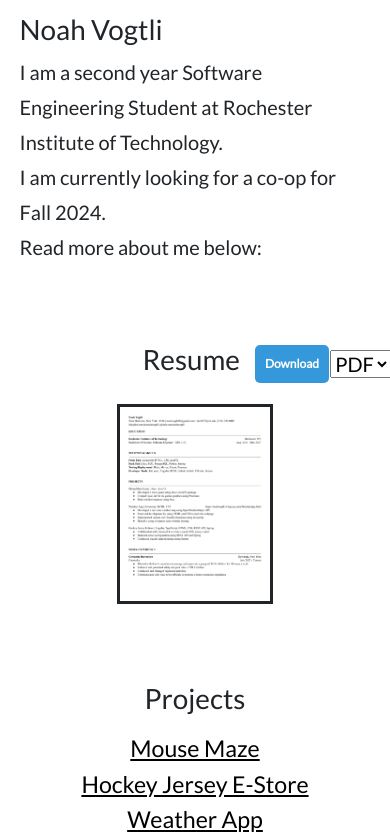
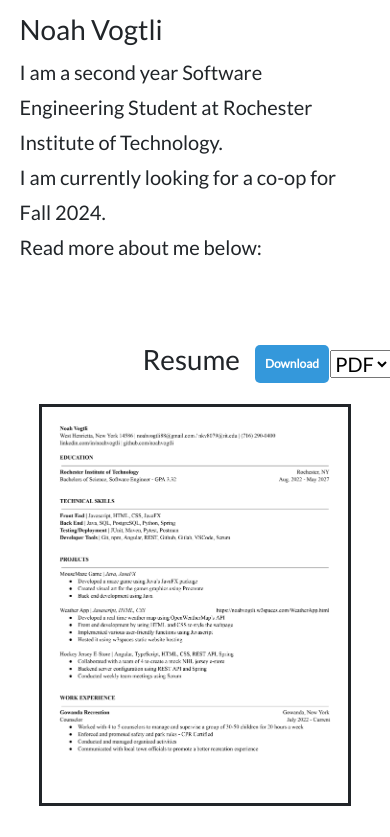
Before and after one commit to noahvogtli/portfolio, a website: page index.html in a window 390 px wide. Shown: the part 263-1100 px from the top of the page. Drawn offline with nearby package versions, Linux system fonts and the light colour scheme.

Commit message:
added resume to be bigger in phone

```diff
--- a/index.html
+++ b/index.html
@@ -38,7 +38,7 @@
         </div>
         </div>
     <div class="flex-container">
-    <img src="data/Noah_Vogtli_Resume.jpg" width="40%" height="40%" style="margin: auto; border: 1%; border-style: solid;" id="resume-pdf">
+    <img src="data/Noah_Vogtli_Resume.jpg" width="80%" height="auto" style="margin: auto; border: 1%; border-style: solid;" id="resume-pdf">
     </div>
     <div class="space"></div>
     <div class="flex-container" id="projects">
```
